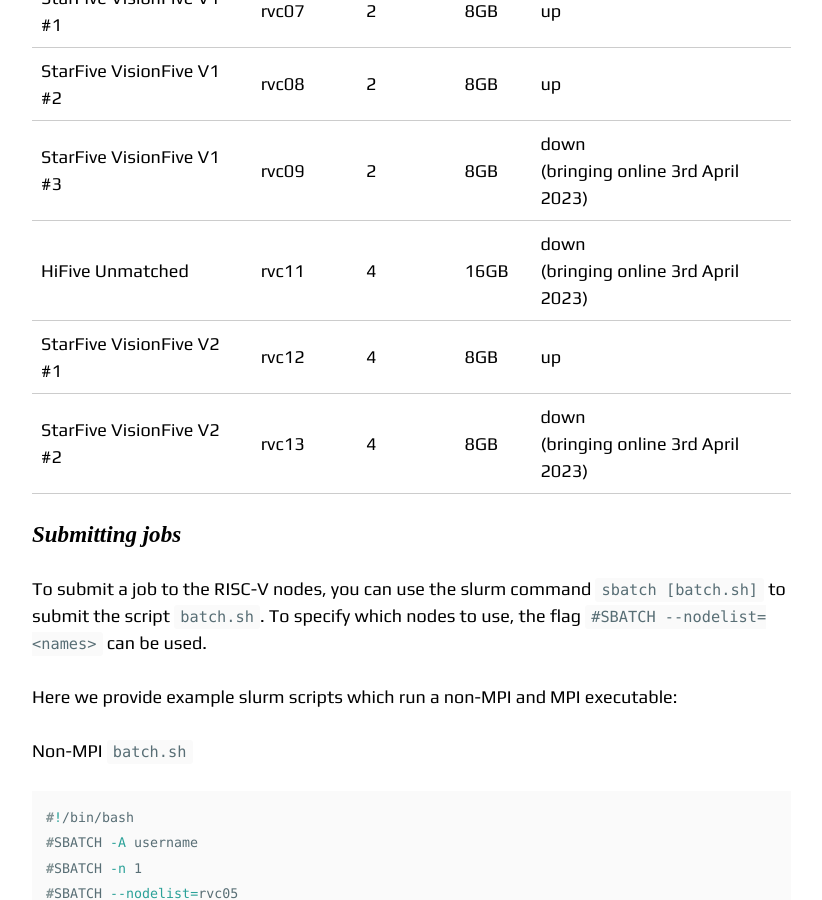
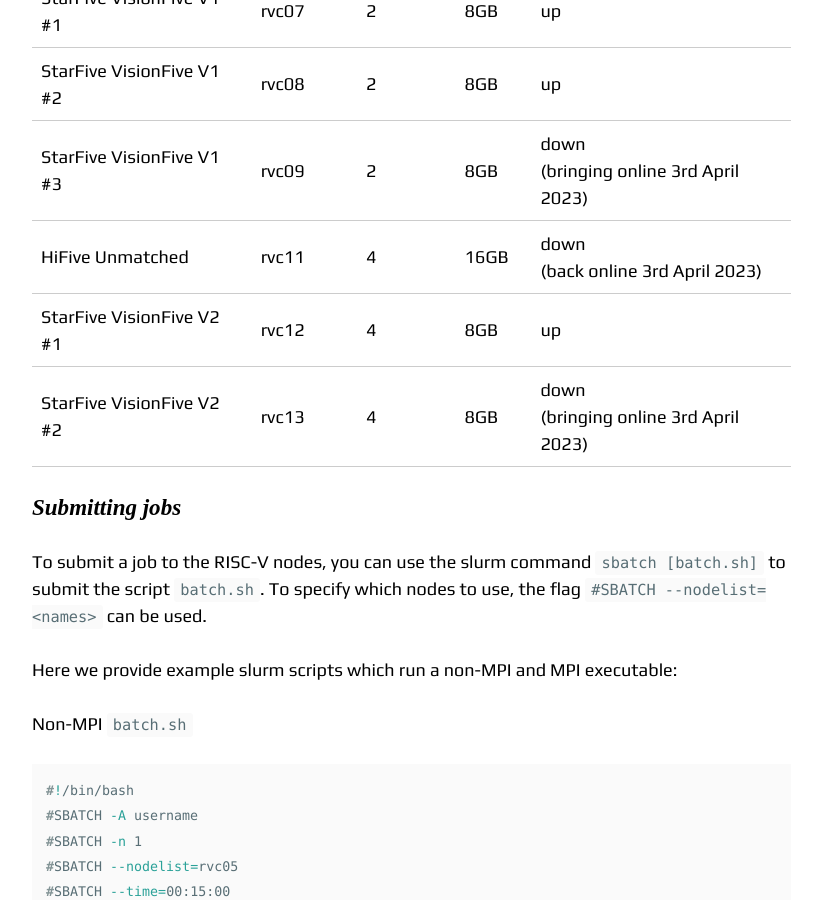
Before and after one commit to RISCVtestbed/riscvtestbed.github.io, a Jekyll site: the page built from _documentation/running_riscv.md, in a window 1280 px wide and 900 px high, scrolled down 1096 px. Shown: the whole window, without its empty margins (343-1165 px from the left). Built offline with Jekyll 4.4.1, drawn with Linux system fonts in a browser that asks for light colours; nearby versions of some CDN libraries.

Commit message:
Update running_riscv.md

```diff
--- a/_documentation/running_riscv.md
+++ b/_documentation/running_riscv.md
@@ -23,7 +23,7 @@
 | StarFive VisionFive V1 #1 | rvc07 | 2 | 8GB | up |
 | StarFive VisionFive V1 #2 | rvc08 | 2 | 8GB | up |
 | StarFive VisionFive V1 #3 | rvc09 | 2 | 8GB | down <br />(bringing online 3rd April 2023) |
-| HiFive Unmatched  | rvc11 | 4 | 16GB | down <br />(bringing online 3rd April 2023) |
+| HiFive Unmatched  | rvc11 | 4 | 16GB | down <br />(back online 3rd April 2023) |
 | StarFive VisionFive V2 #1 | rvc12 | 4 | 8GB | up |
 | StarFive VisionFive V2 #2 | rvc13 | 4 | 8GB | down <br />(bringing online 3rd April 2023) |
 
```
